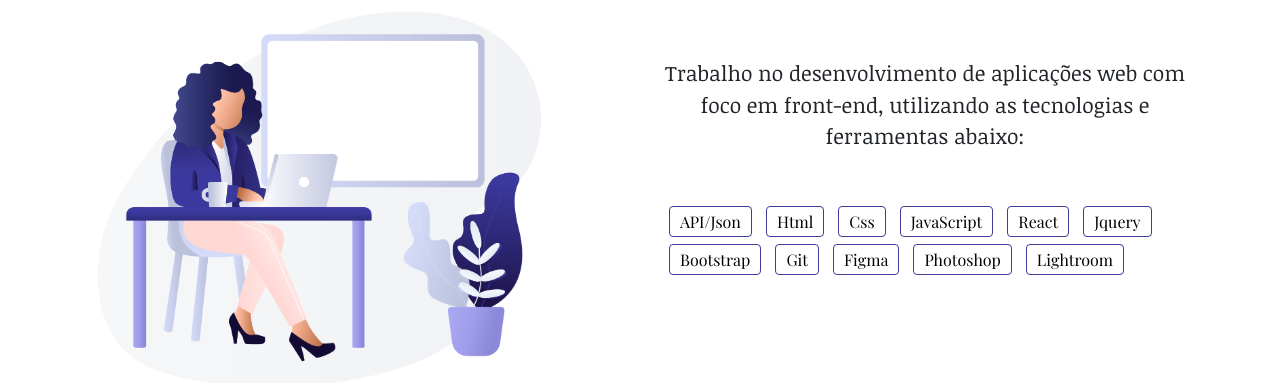
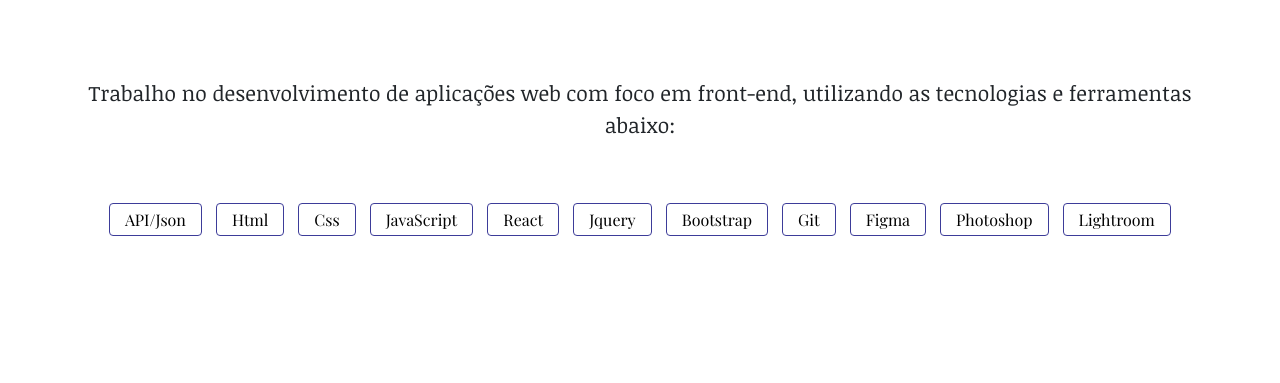
Before and after one commit to naylasouza/naylasouza, a plain HTML site: page index.html in a window 1280 px wide. Shown: the part 2306-2689 px from the top of the page. Drawn offline with nearby package versions, Linux system fonts and the light colour scheme; a web font is replaced by a local one.

Commit message:
Retirando fotos e centralizando extos

```diff
--- a/css/index.css
+++ b/css/index.css
@@ -210,7 +210,7 @@ margin-left: 13px;
     color: #000;
     border-radius: 4px;
     font-size: 16px;
-    padding: 4px 10px;
+    padding: 5px 15px;
     border:1px solid #3d3c99;
     margin-bottom: 58px;
 }
@@ -238,7 +238,7 @@ margin-left: 13px;
     margin-left: 14px;
 }
 ul{
-    padding: 0;
+    padding: 10px;
     margin: 0;
 }
  .footer{
--- a/index.html
+++ b/index.html
@@ -162,7 +162,7 @@
         <div class="container">
             <h1 class="titulo_linha titulolinhaexperiencia" id="Curriculo"> Minhas experiências </h1>
             <div class="timeline">
-                <img class="imagemfundo" src="img/fundo.png">
+                <!-- <img class="imagemfundo" src="img/fundo.png"> -->
                 <ul>
                     <li>
                         <div class="content">
@@ -231,10 +231,10 @@
     <section class="container container_conhecimentos">
         <h1 class="conhecimentostitulo" id="Conhecimentos"> Meus Conhecimentos como Jr </h1>
         <div class="row">
-            <div class="col-sm-6">
+            <!-- <div class="col-sm-6">
                 <img class="imagemfundoconhecimentos" src="img/skil.png">
-            </div>
-            <div class="col-sm-6 segundacolunaskil">
+            </div> -->
+            <div class="col-sm-12 segundacolunaskil">
                 <p class="tituloskil">Trabalho no desenvolvimento de aplicações web com foco em front-end, utilizando as
                     tecnologias e ferramentas abaixo:</p>
                 <ul class="ulskill">
```
